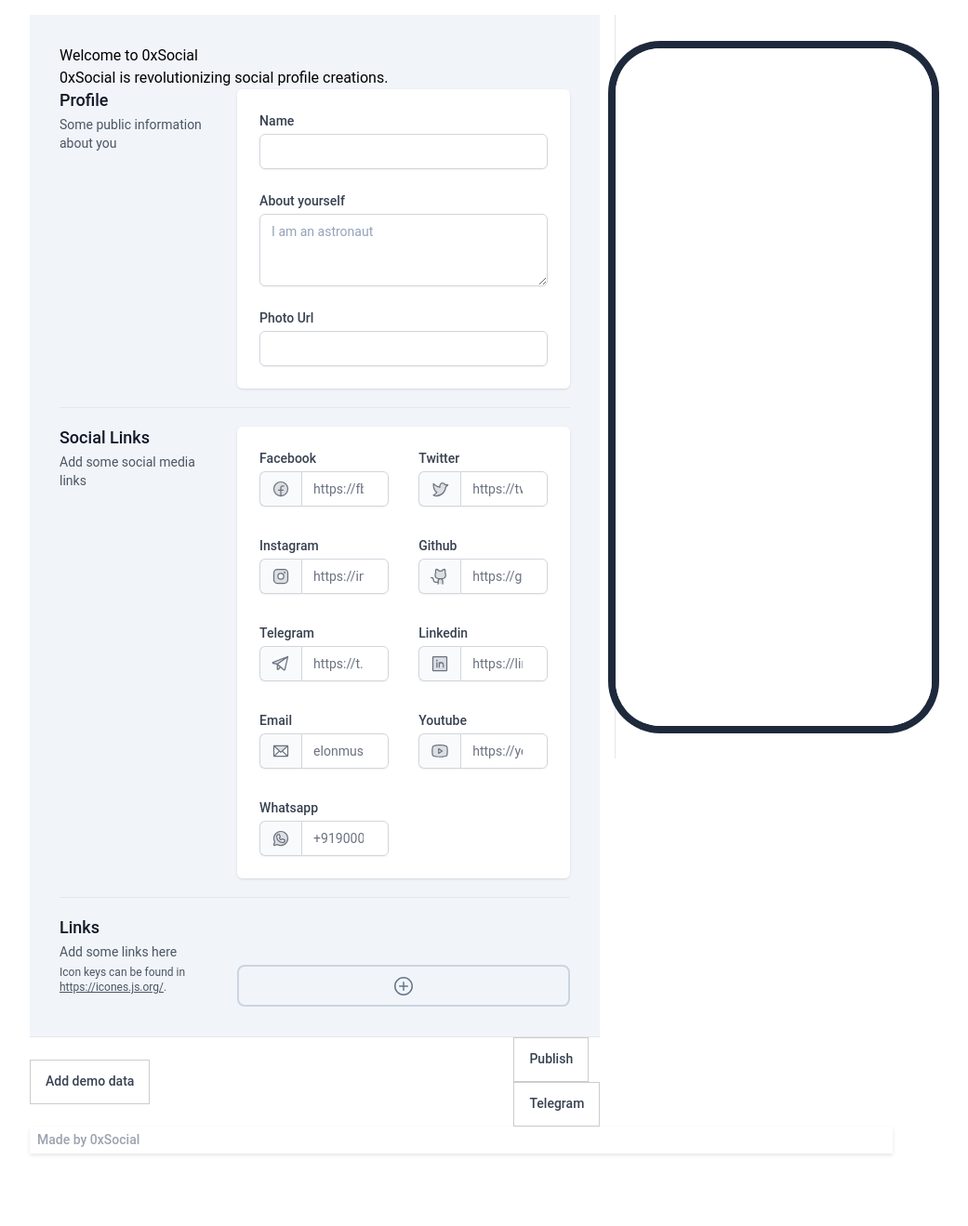
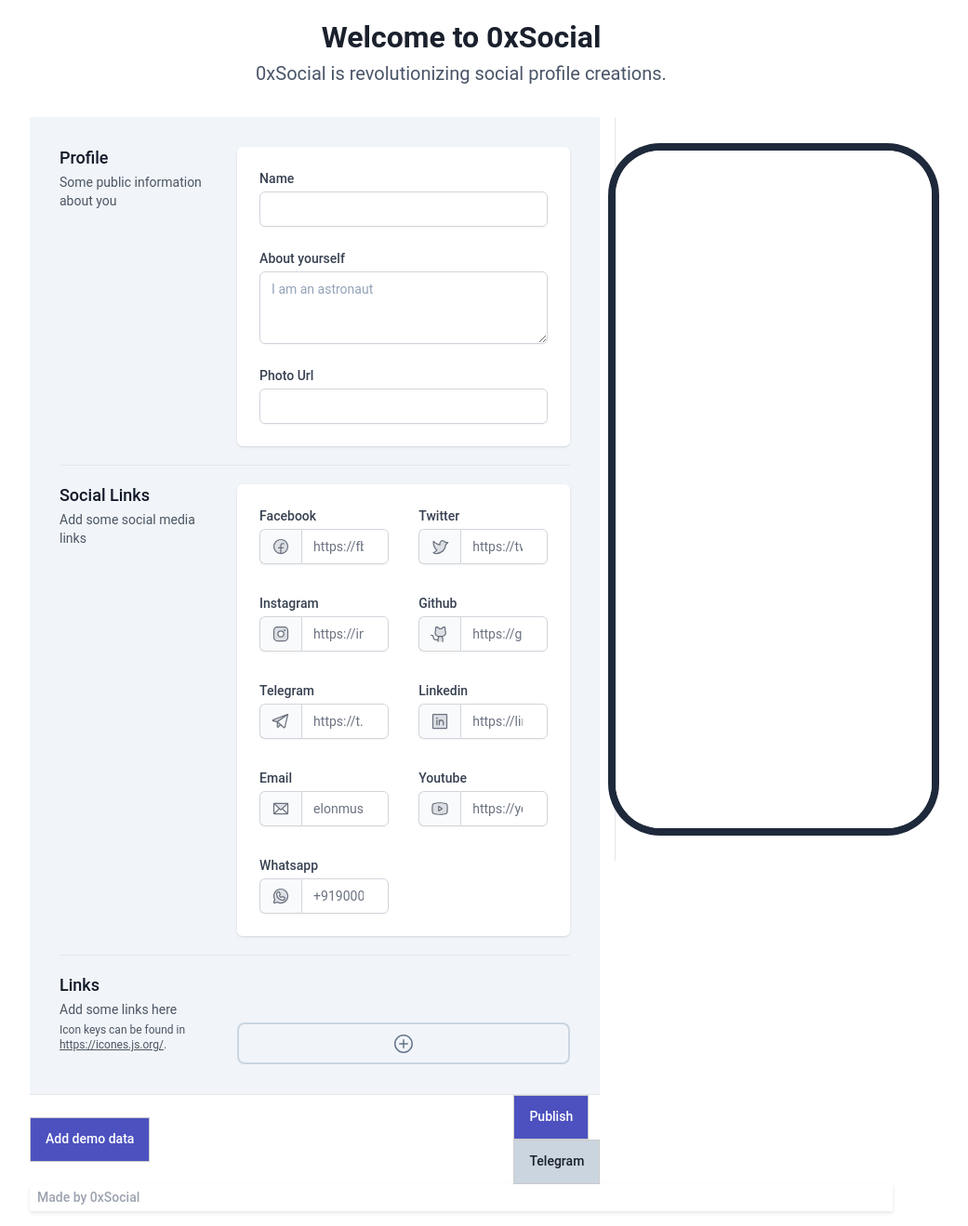
Before and after one commit to Cname84/onelink, a Nuxt app: page / in a window 1280 px wide. Shown: the whole page at 93% size, without its empty margins (144-1185 px from the left). Before the commit the page ends 1257 px from the top, so only its background shows below. Built offline with nearby package versions, Linux system fonts and the light colour scheme.

Commit message:
Update index.vue

```diff
--- a/pages/index.vue
+++ b/pages/index.vue
@@ -1,11 +1,12 @@
 <template>
   <div class="container">
+    <header class="header">
+      <h1 class="title">Welcome to 0xSocial</h1>
+      <p class="subtitle">0xSocial is revolutionizing social profile creations.</p>
+    </header>
     <div class="grid grid-cols-3 divide-x">
       <div class="col-span-2 flex flex-col bg-slate-100">
         <div class="overflow-y-auto p-8">
-          <h1>Welcome to 0xSocial</h1>
-          <p>0xSocial is revolutionizing social profile creations.</p>
-
           <app-form-profile
             v-model:name="data.n"
             v-model:desc="data.d"
@@ -29,7 +30,7 @@
         <div class="border-t bg-white flex items-center justify-between">
           <button
             @click="prefillDemoData"
-            class="button"
+            class="button button-primary"
           >
             Add demo data
           </button>
@@ -37,14 +38,14 @@
             <button
               v-if="clipboardSupported"
               @click="publish"
-              class="button"
+              class="button button-primary"
             >
               Publish
             </button>
             <a
               href="https://t.me/OxSocial"
               target="_blank"
-              class="button"
+              class="button button-secondary"
             >
               Telegram
             </a>
@@ -84,58 +85,13 @@ const data = ref({
 });
 
 const prefillDemoData = () => {
-  data.value = {
-    n: "Elon Musk",
-    d: "I’m Elon Musk, the richest person on earth. Also a pro memer.",
-    i: "https://c.ndtvimg.com/2023-01/e3p66s1o_elon-musk-afp-650_650x400_26_January_23.jpg?im=Resize=(1230,900)",
-    f: "https://www.facebook.com/john_snow",
-    t: "https://twitter.com/john_snow",
-    ig: "https://www.instagram.com/john_snow",
-    e: "mail@john_snow.cc",
-    gh: "https://github.com/john_snow",
-    tg: "https://t.me/john_snow",
-    w: "+918888888888",
-    y: "https://youtube.com/@john_snow",
-    l: "https://linkedin.com/john_snow",
-    ls: [
-      {
-        l: "My Website",
-        i: "ph:globe-duotone",
-        u: "https://example.com",
-      },
-      {
-        l: "Amazon wishlist",
-        i: "ant-design:amazon-outlined",
-        u: "https://amazon.in",
-      },
-      {
-        l: "React JS course",
-        i: "grommet-icons:reactjs",
-        u: "https://reactjs.org/",
-      },
-      {
-        l: "Donate for our cause",
-        i: "iconoir:donate",
-        u: "https://who.int",
-      },
-      {
-        l: "Download my resume",
-        i: "ph:file-pdf",
-        u: "https://google.com",
-      },
-    ],
-  };
+  // ...demo data setup...
 };
 
 const clipboardSupported = "navigator" in window && "clipboard" in navigator;
 
 const publish = () => {
-  const url = `${window.location.origin}/1?data=${encodeData(data.value)}`;
-  if (clipboardSupported) {
-    navigator.clipboard.writeText(url).then(() => {
-      alert("Link copied to clipboard");
-    });
-  }
+  // ...publish logic...
 };
 </script>
 
@@ -154,6 +110,25 @@ const publish = () => {
   flex-grow: 1;
 }
 
+.header {
+  display: flex;
+  flex-direction: column;
+  align-items: center;
+  margin-bottom: 2rem;
+  text-align: center;
+}
+
+.title {
+  font-size: 2rem;
+  font-weight: bold;
+  color: #1a202c;
+}
+
+.subtitle {
+  font-size: 1.25rem;
+  color: #4a5568;
+}
+
 .button {
   height: 3rem;
   display: flex;
@@ -163,9 +138,26 @@ const publish = () => {
   border: 1px solid #ccc;
   font-size: 0.875rem;
   font-weight: 500;
-  background-color: #fff;
-  color: #374151;
+  color: #fff;
   cursor: pointer;
+  transition: background-color 0.3s ease-in-out;
+}
+
+.button-primary {
+  background-color: #4c51bf;
+}
+
+.button-primary:hover {
+  background-color: #434190;
+}
+
+.button-secondary {
+  background-color: #cbd5e0;
+  color: #1a202c;
+}
+
+.button-secondary:hover {
+  background-color: #a0aec0;
 }
 
 .attribution {
```
